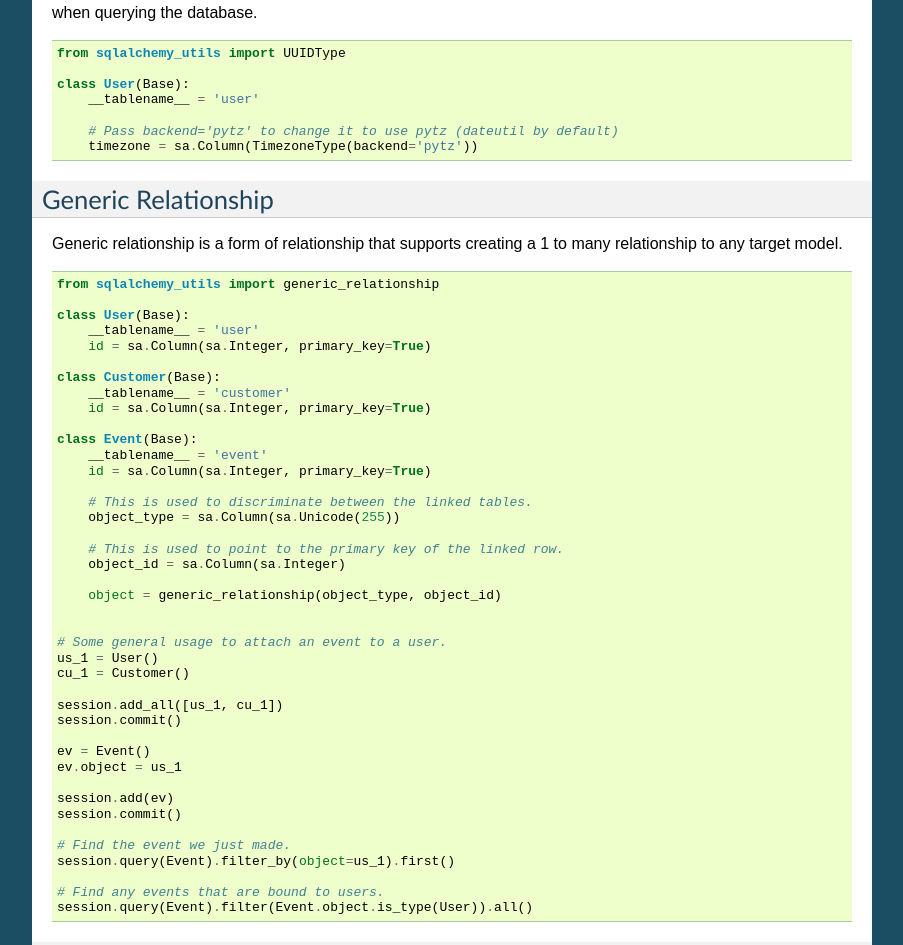
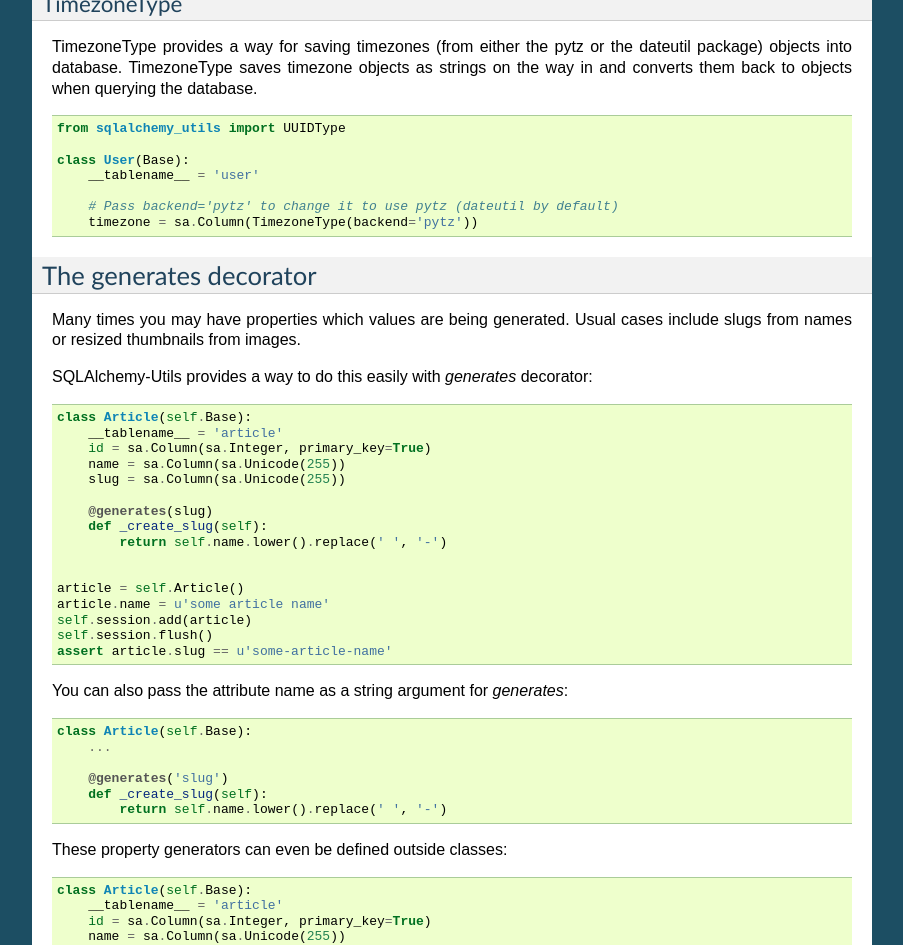
Before and after one commit to kvesteri/sqlalchemy-utils, a Sphinx documentation site: the page built from docs/index.rst, in a window 1280 px wide and 1400 px high, scrolled down 3311 px. Shown: the top 945 px of the window, without its empty margins (198-1101 px from the left). Built offline with Sphinx 7.4.7, drawn with Linux system fonts in a browser that asks for light colours; some of the changed text lies outside the part shown.

Commit message:
Added docs for generates decorator

```diff
--- a/docs/index.rst
+++ b/docs/index.rst
@@ -48,8 +48,15 @@ Example
     session.commit()
 
 
+
+Data types
+----------
+
+SQLAlchemy-Utils provides various new data types for SQLAlchemy.
+
+
 ScalarListType
---------------
+^^^^^^^^^^^^^^
 
 ScalarListType type provides convenient way for saving multiple scalar values in one
 column. ScalarListType works like list on python side and saves the result as comma-separated list
@@ -92,7 +99,7 @@ You can easily set up integer lists too:
 
 
 ColorType
----------
+^^^^^^^^^
 
 ColorType provides a way for saving Color (from colour_ package) objects into database.
 ColorType saves Color objects as strings on the way in and converts them back to objects when querying the database.
@@ -130,7 +137,7 @@ For more information about colour package and Color object, see https://github.c
 
 
 NumberRangeType
----------------
+^^^^^^^^^^^^^^^
 
 NumberRangeType provides way for saving range of numbers into database.
 
@@ -174,7 +181,7 @@ NumberRange supports some arithmetic operators:
 
 
 URLType
--------
+^^^^^^^
 
 URLType stores furl_ objects into database.
 
@@ -203,7 +210,7 @@ URLType stores furl_ objects into database.
 
 
 UUIDType
---------
+^^^^^^^^
 
 UUIDType will store a UUID in the database in a native format, if available,
 or a 16-byte BINARY column or a 32-character CHAR column if not.
@@ -221,7 +228,7 @@ or a 16-byte BINARY column or a 32-character CHAR column if not.
 
 
 TimezoneType
-------------
+^^^^^^^^^^^^
 
 TimezoneType provides a way for saving timezones (from either the pytz or the dateutil package) objects into database.
 TimezoneType saves timezone objects as strings on the way in and converts them back to objects when querying the database.
@@ -236,6 +243,63 @@ TimezoneType saves timezone objects as strings on the way in and converts them b
 
         # Pass backend='pytz' to change it to use pytz (dateutil by default)
         timezone = sa.Column(TimezoneType(backend='pytz'))
+
+
+The generates decorator
+-----------------------
+
+Many times you may have properties which values are being generated. Usual cases include slugs from names or resized thumbnails from images.
+
+SQLAlchemy-Utils provides a way to do this easily with `generates` decorator:
+
+::
+
+
+    class Article(self.Base):
+        __tablename__ = 'article'
+        id = sa.Column(sa.Integer, primary_key=True)
+        name = sa.Column(sa.Unicode(255))
+        slug = sa.Column(sa.Unicode(255))
+
+        @generates(slug)
+        def _create_slug(self):
+            return self.name.lower().replace(' ', '-')
+
+
+    article = self.Article()
+    article.name = u'some article name'
+    self.session.add(article)
+    self.session.flush()
+    assert article.slug == u'some-article-name'
+
+
+You can also pass the attribute name as a string argument for `generates`:
+
+::
+
+    class Article(self.Base):
+        ...
+
+        @generates('slug')
+        def _create_slug(self):
+            return self.name.lower().replace(' ', '-')
+
+
+These property generators can even be defined outside classes:
+
+::
+
+
+    class Article(self.Base):
+        __tablename__ = 'article'
+        id = sa.Column(sa.Integer, primary_key=True)
+        name = sa.Column(sa.Unicode(255))
+        slug = sa.Column(sa.Unicode(255))
+
+
+    @generates(Article.slug)
+    def _create_article_slug(self):
+        return self.name.lower().replace(' ', '-')
 
 
 Generic Relationship
```
